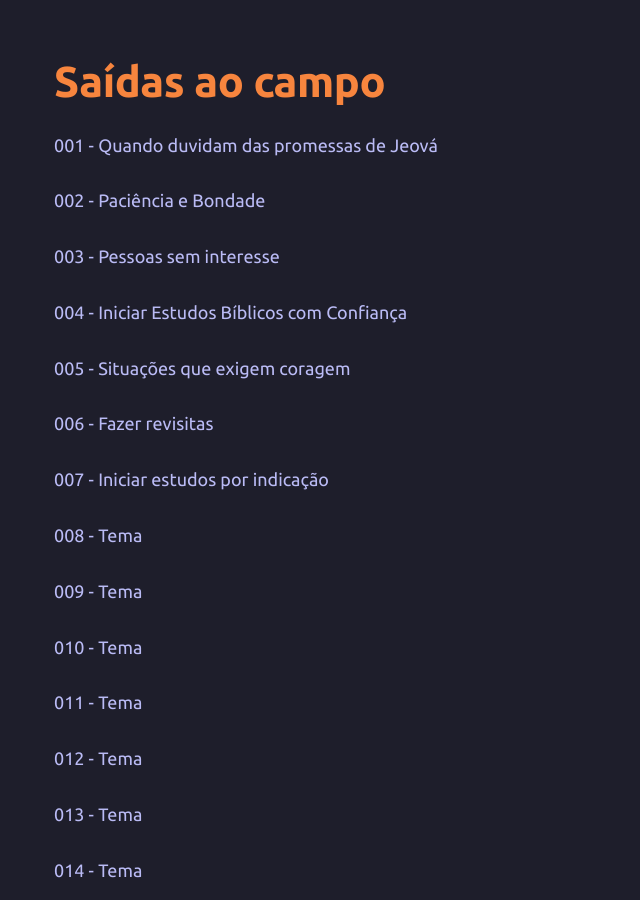
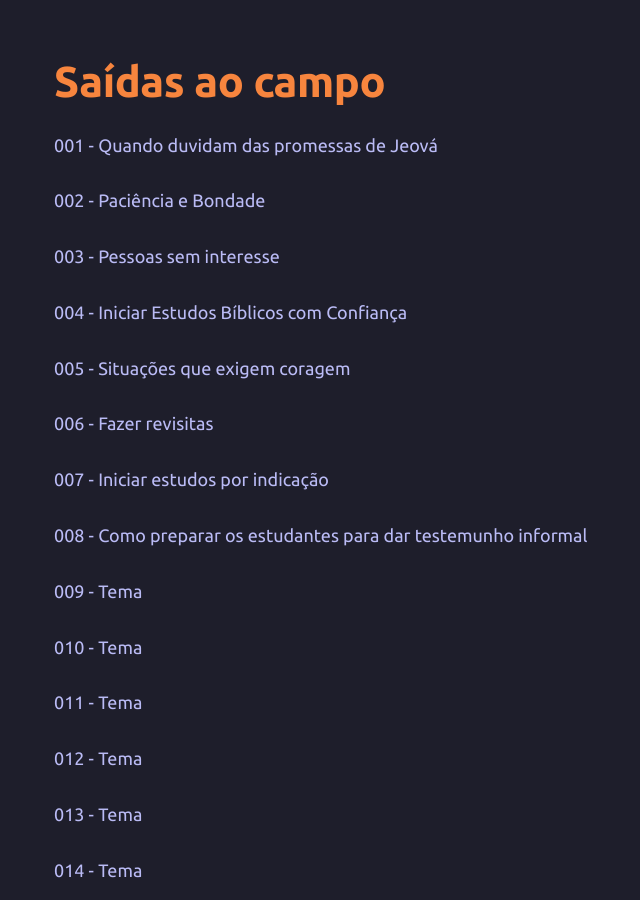
Before and after one commit to joaquim-capitao/jw, a Jekyll site: the page built from saidas/index.md, in a window 1280 px wide and 900 px high. Shown: the whole window, without its empty margins (255-895 px from the left). Built offline with Jekyll 4.4.1, drawn with Linux system fonts in a browser that asks for light colours; our own code applies the rules of GitHub Pages for plain Markdown files.

Commit message:
Atualizar o index.md

```diff
--- a/saidas/index.md
+++ b/saidas/index.md
@@ -15,7 +15,7 @@
 
 [007 - Iniciar estudos por indicação](https://joaquim-capitao.github.io/jw/saidas/007-saida)
 
-[008 - Tema](https://joaquim-capitao.github.io/jw/saidas/008-saida)
+[008 - Como preparar os estudantes para dar testemunho informal](https://joaquim-capitao.github.io/jw/saidas/008-saida)
 
 [009 - Tema](https://joaquim-capitao.github.io/jw/saidas/009-saida)
 
```
